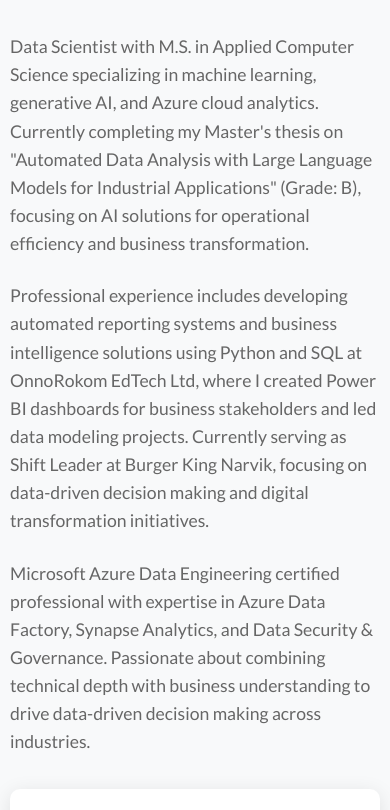
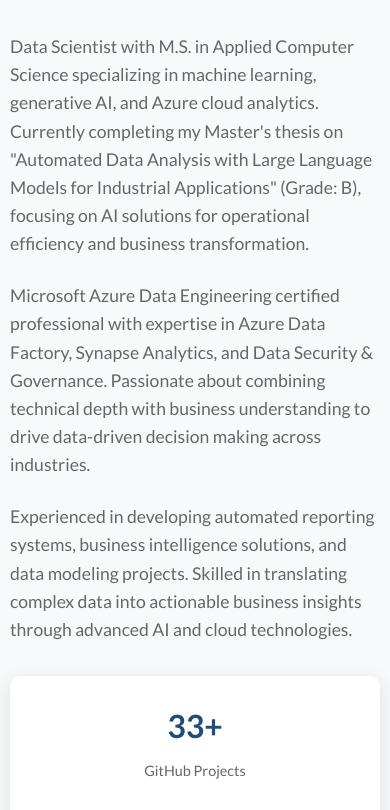
Before and after one commit to saidulIslam1602/saidulIslam1602.github.io, a plain HTML site: page index.html in a window 390 px wide. Shown: the part 1006-1816 px from the top of the page. Drawn offline with Linux system fonts and the light colour scheme.

Commit message:
Remove experience section and streamline about section
- Removed experience navigation link from menu
- Streamlined about section to focus on skills and achievements
- Removed detailed work experience references
- Maintained professional tone while reducing redundancy
- Updated navigation flow for better user experience

```diff
--- a/index.html
+++ b/index.html
@@ -18,7 +18,6 @@
             <ul class="nav-menu">
                 <li><a href="#home">Home</a></li>
                 <li><a href="#about">About</a></li>
-                <li><a href="#experience">Experience</a></li>
                 <li><a href="#skills">Skills</a></li>
                 <li><a href="#projects">Projects</a></li>
                 <li><a href="#research">Research</a></li>
@@ -60,8 +59,8 @@
             <div class="about-content">
                 <div class="about-text">
                     <p>Data Scientist with M.S. in Applied Computer Science specializing in machine learning, generative AI, and Azure cloud analytics. Currently completing my Master's thesis on "Automated Data Analysis with Large Language Models for Industrial Applications" (Grade: B), focusing on AI solutions for operational efficiency and business transformation.</p>
-                    <p>Professional experience includes developing automated reporting systems and business intelligence solutions using Python and SQL at OnnoRokom EdTech Ltd, where I created Power BI dashboards for business stakeholders and led data modeling projects. Currently serving as Shift Leader at Burger King Narvik, focusing on data-driven decision making and digital transformation initiatives.</p>
                     <p>Microsoft Azure Data Engineering certified professional with expertise in Azure Data Factory, Synapse Analytics, and Data Security & Governance. Passionate about combining technical depth with business understanding to drive data-driven decision making across industries.</p>
+                    <p>Experienced in developing automated reporting systems, business intelligence solutions, and data modeling projects. Skilled in translating complex data into actionable business insights through advanced AI and cloud technologies.</p>
                     <div class="about-stats">
                         <div class="stat">
                             <h3>33+</h3>
```
